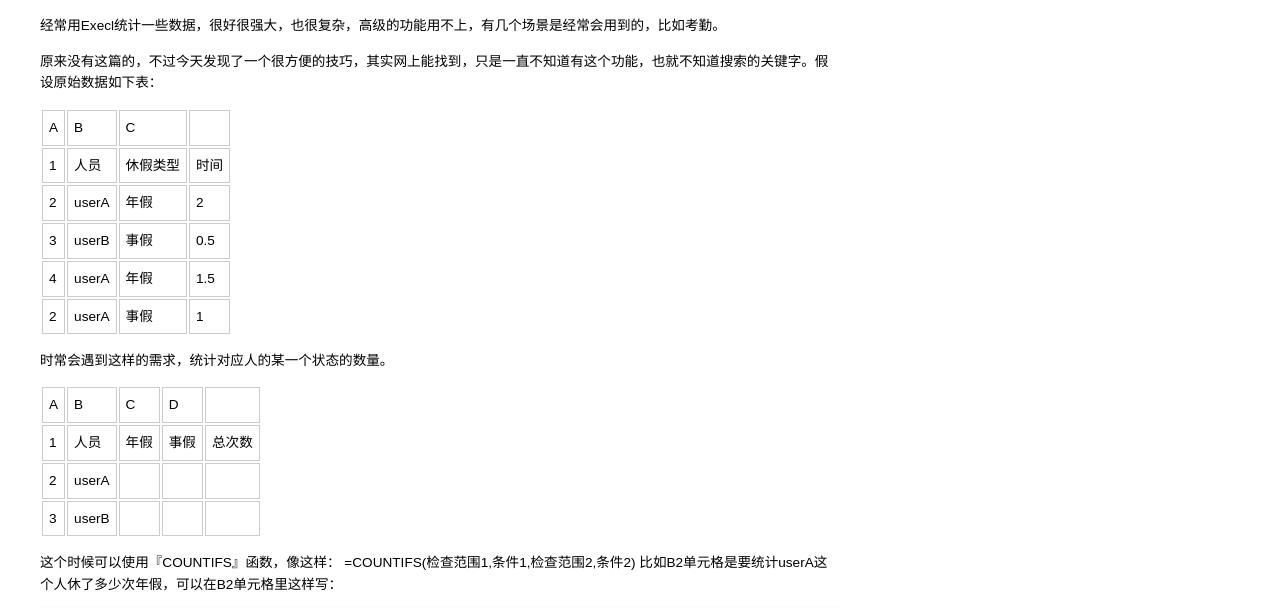
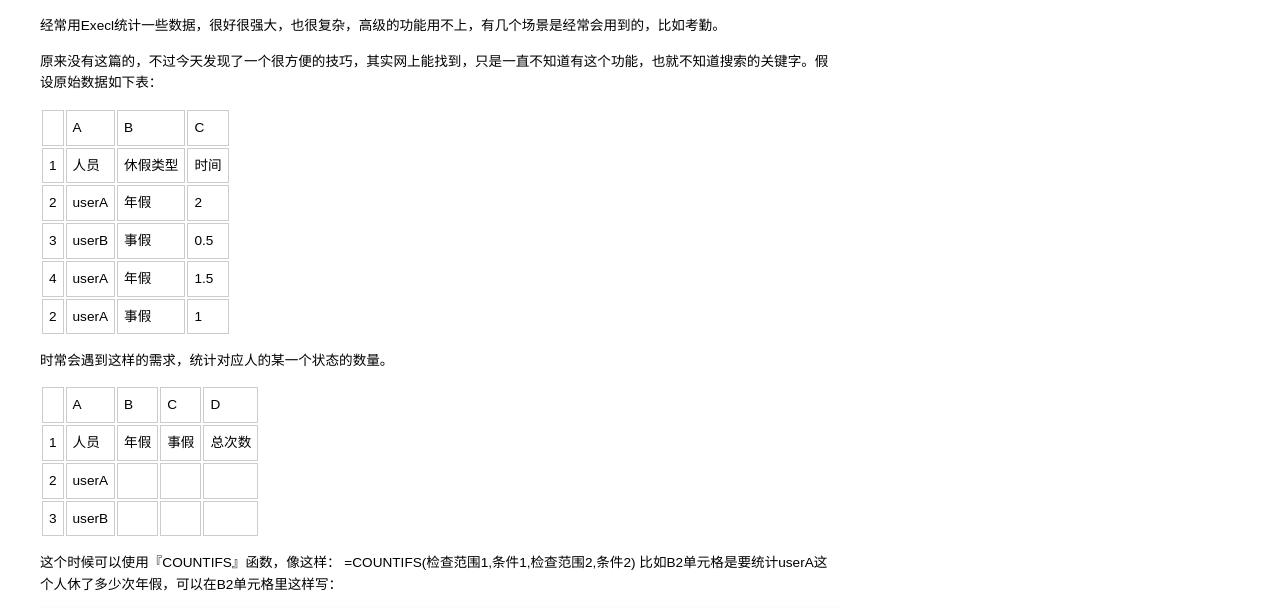
Before and after one commit to ghostzhang/ghostzhang.github.io, a Jekyll site: the page built from _posts/2013-11-19-Execl函数中的固定单元格.md, in a window 1280 px wide. Shown: the part 233-841 px from the top of the page. Built offline with Jekyll 4.4.1, drawn with Linux system fonts in a browser that asks for light colours; comment, search, counter and statistics services are not loaded.

Commit message:
更新文章

```diff
--- a/_posts/2013-11-19-Execl函数中的固定单元格.md
+++ b/_posts/2013-11-19-Execl函数中的固定单元格.md
@@ -15,7 +15,7 @@ published: true
 
 原来没有这篇的，不过今天发现了一个很方便的技巧，其实网上能找到，只是一直不知道有这个功能，也就不知道搜索的关键字。假设原始数据如下表：
 
-   |   A     |   B           | C
+|  |   A     |   B           | C
 1 | 人员  | 休假类型 | 时间
 2 | userA | 年假        | 2
 3 | userB | 事假        | 0.5
@@ -24,7 +24,7 @@ published: true
 
 时常会遇到这样的需求，统计对应人的某一个状态的数量。
 
-   | A       | B      | C      | D
+|  | A       | B      | C      | D
 1 | 人员  | 年假 | 事假 | 总次数
 2 | userA |         |         |
 3 | userB |         |         |
```
